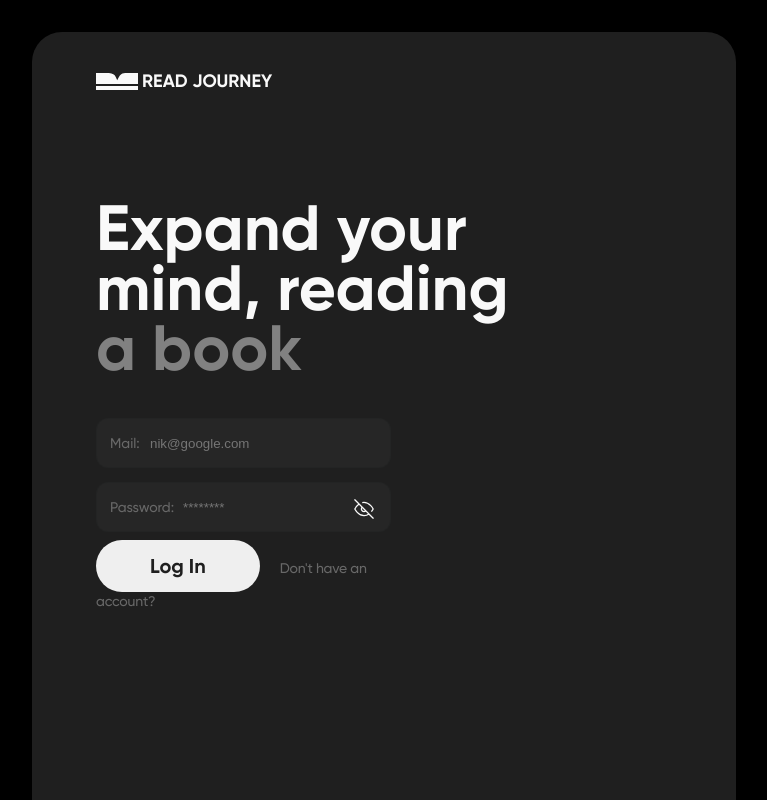
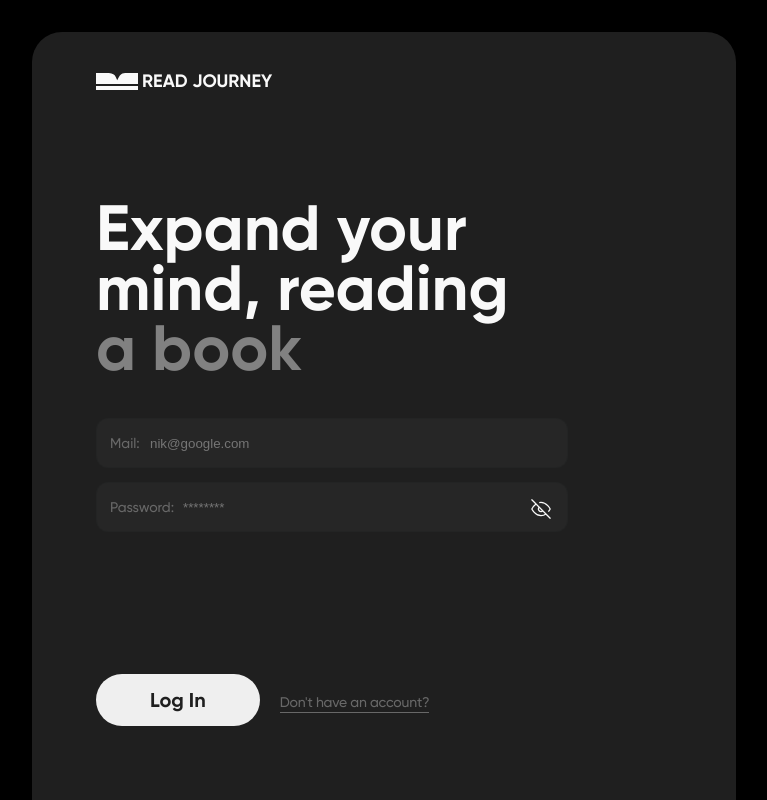
Before and after one commit to Tane4ka170/ReadJourney, a React (Create React App) app: page /ReadJourney/login in a window 1280 px wide. Shown: the top 800 px of the page, without its empty margins (248-1015 px from the left). Built offline with nearby package versions, Linux system fonts and the light colour scheme.

Commit message:
Fixed problem in login

```diff
--- a/src/components/Auth/Login.jsx
+++ b/src/components/Auth/Login.jsx
@@ -1,3 +1,4 @@
+import { Formik, Form } from 'formik';
 import * as Yup from 'yup';
 import sprite from '../../img/sprite.svg';
 import { useState } from 'react';
@@ -15,10 +16,9 @@ import {
   Icon,
   Label,
   StyledField,
+  FormContainer,
 } from './Auth.styled';
 import HeaderLogoTitle from 'components/HeaderLogoTitle/HeaderLogoTitle';
-import { Formik, Form } from 'formik';
-import { FormContainer } from 'components/Dashboard/Dashboard.styled';
 import LoginSubmissionBlock from 'components/AuthorizationSubmissionBlock/LoginSubmissionBlock';
 import AuthorizationImage from 'components/AuthorizationImage/AuthorizationImage';
 
--- a/src/components/Dashboard/Dashboard.styled.js
+++ b/src/components/Dashboard/Dashboard.styled.js
@@ -16,13 +16,10 @@ export const FormContainer = styled.div`
   display: flex;
   flex-direction: column;
   justify-content: space-between;
-  gap: 8px;
-  width: 100%;
-  max-width: 295px;
-  margin-bottom: 20px;
+  height: 210px;
 
-  @media (min-width: 1440px) {
-    max-width: 313px;
+  @media (min-width: 768px) {
+    height: 308px;
   }
 `;
 
```
